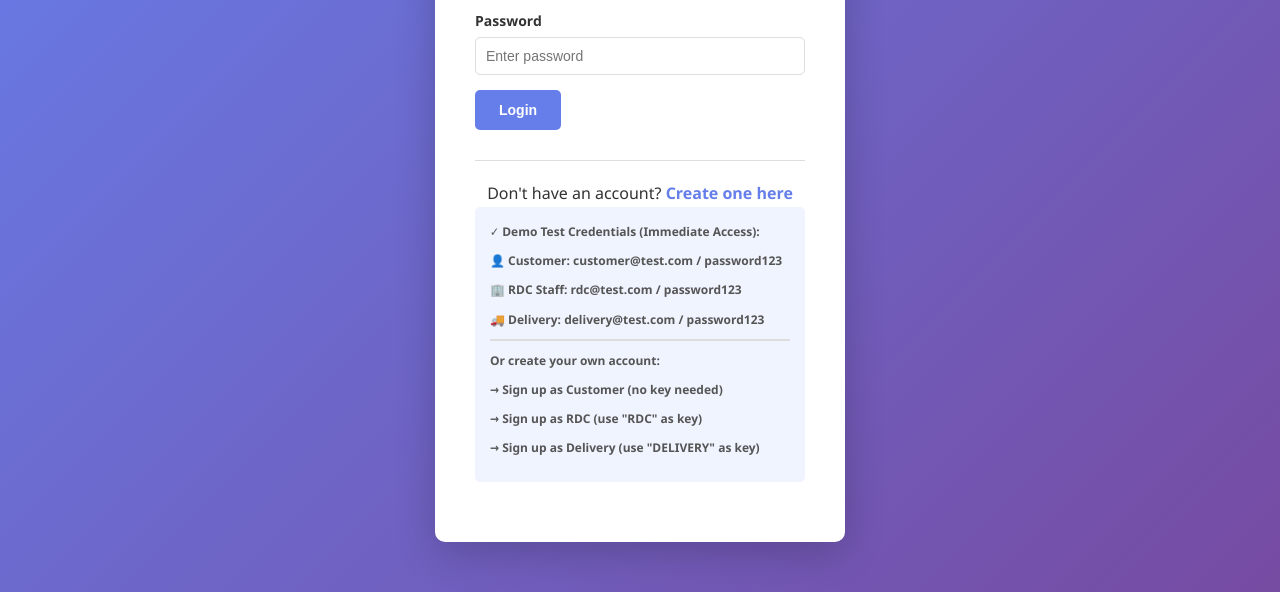
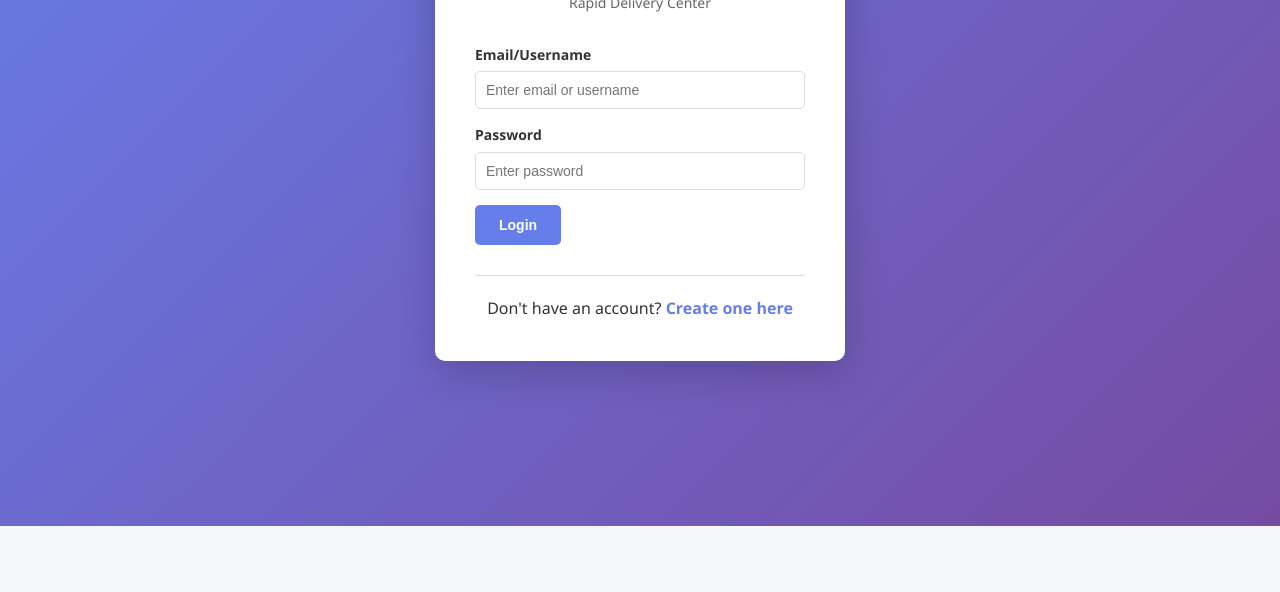
Before and after one commit to shafrin0721/Island-wide-Sales-Distribution-Management-System-, a plain HTML site: page index.html in a window 1280 px wide. Shown: the part 274-866 px from the top of the page. After the commit the page ends 800 px from the top, so only its background shows below. Drawn offline with Linux system fonts and the light colour scheme.

Commit message:
Remove demo credentials from login page

```diff
--- a/index.html
+++ b/index.html
@@ -5,6 +5,12 @@
     <meta name="viewport" content="width=device-width, initial-scale=1.0" />
     <title>RDC - Login</title>
     <link rel="stylesheet" href="css/styles.css" />
+    <link rel="stylesheet" href="css/footer.css" />
+    <link rel="stylesheet" href="css/images.css" />
+    <link
+      rel="stylesheet"
+      href="https://cdnjs.cloudflare.com/ajax/libs/font-awesome/6.0.0/css/all.min.css"
+    />
   </head>
   <body>
     <!-- Login Page -->
@@ -47,26 +53,6 @@
                 >Create one here</a
               >
             </p>
-          </div>
-          <div class="login-info">
-            <p><strong>✓ Demo Test Credentials (Immediate Access):</strong></p>
-            <p>
-              👤 Customer: <strong>customer@test.com</strong> /
-              <strong>password123</strong>
-            </p>
-            <p>
-              🏢 RDC Staff: <strong>rdc@test.com</strong> /
-              <strong>password123</strong>
-            </p>
-            <p>
-              🚚 Delivery: <strong>delivery@test.com</strong> /
-              <strong>password123</strong>
-            </p>
-            <hr class="margin-10-0 border-1-ddd" />
-            <p><strong>Or create your own account:</strong></p>
-            <p>→ Sign up as Customer (no key needed)</p>
-            <p>→ Sign up as RDC (use "RDC" as key)</p>
-            <p>→ Sign up as Delivery (use "DELIVERY" as key)</p>
           </div>
         </div>
       </div>
@@ -605,5 +591,6 @@
     <script src="js/data.js"></script>
     <script src="js/modals.js"></script>
     <script src="js/auth.js"></script>
+    <script src="js/footer-loader.js"></script>
   </body>
 </html>
```
